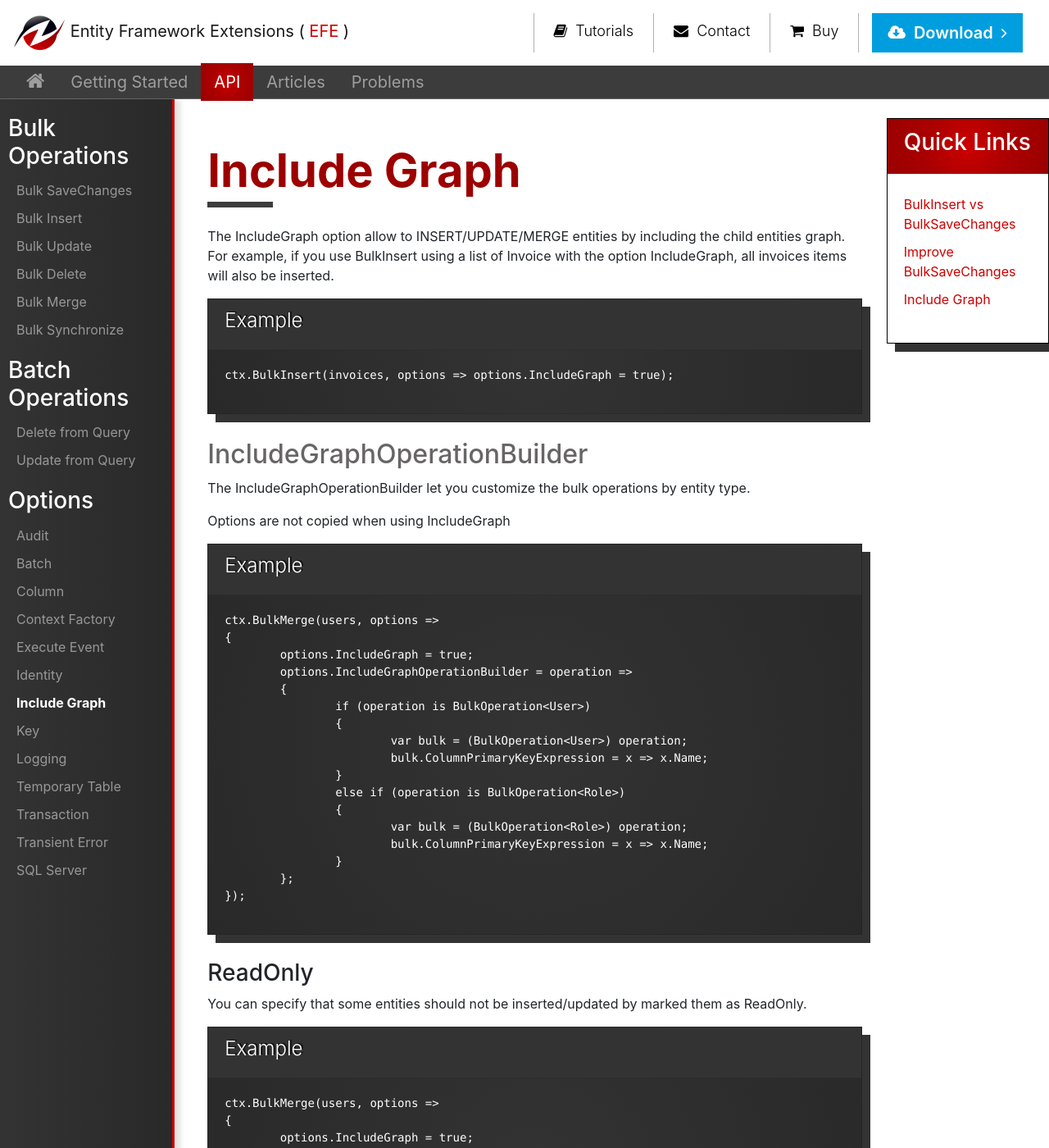
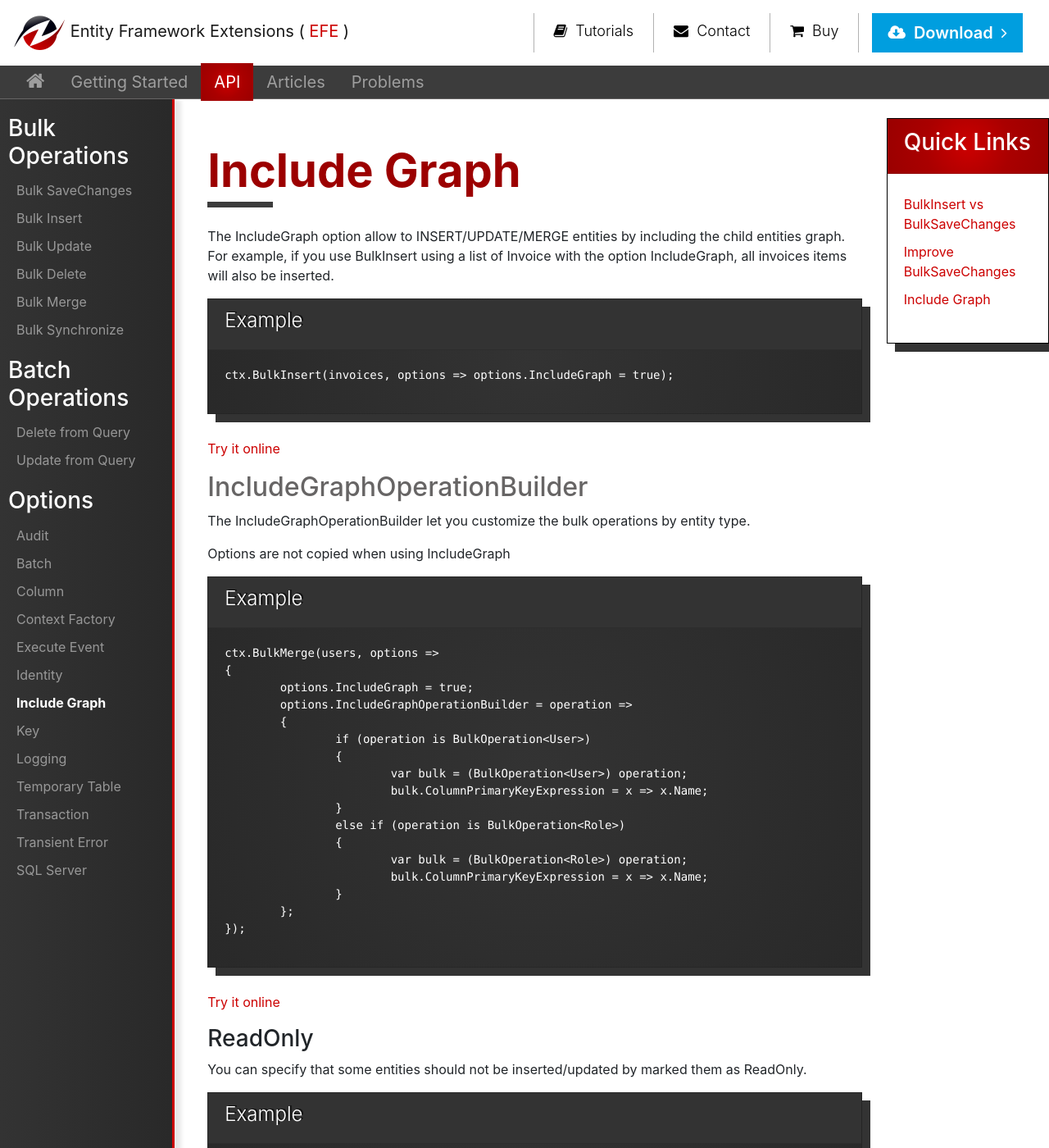
Before and after one commit to zzzprojects/EntityFramework-Extensions, a Jekyll site: the page built from docs/pages/api/options-summary/include-graph.md, in a window 1280 px wide and 1400 px high. Shown: the whole window at 82% size. Built offline with Jekyll 4.4.1, drawn with Linux system fonts in a browser that asks for light colours; nearby versions of some CDN libraries; part of the change alters nothing that is shown.

Commit message:
Update include-graph.md

```diff
--- a/docs/pages/api/options-summary/include-graph.md
+++ b/docs/pages/api/options-summary/include-graph.md
@@ -9,6 +9,7 @@ For example, if you use BulkInsert using a list of Invoice with the option Inclu
 {% highlight csharp %}
 ctx.BulkInsert(invoices, options => options.IncludeGraph = true);
 {% endhighlight %}
+{% include component-try-it.html href='https://dotnetfiddle.net/spN4T5' %}
 
 ## IncludeGraphOperationBuilder
 The IncludeGraphOperationBuilder let you customize the bulk operations by entity type.
@@ -35,6 +36,7 @@ ctx.BulkMerge(users, options =>
 	};
 });
 {% endhighlight %}
+{% include component-try-it.html href='https://dotnetfiddle.net/0uW3tw' %}
 
 ### ReadOnly
 You can specify that some entities should not be inserted/updated by marked them as ReadOnly.
```
